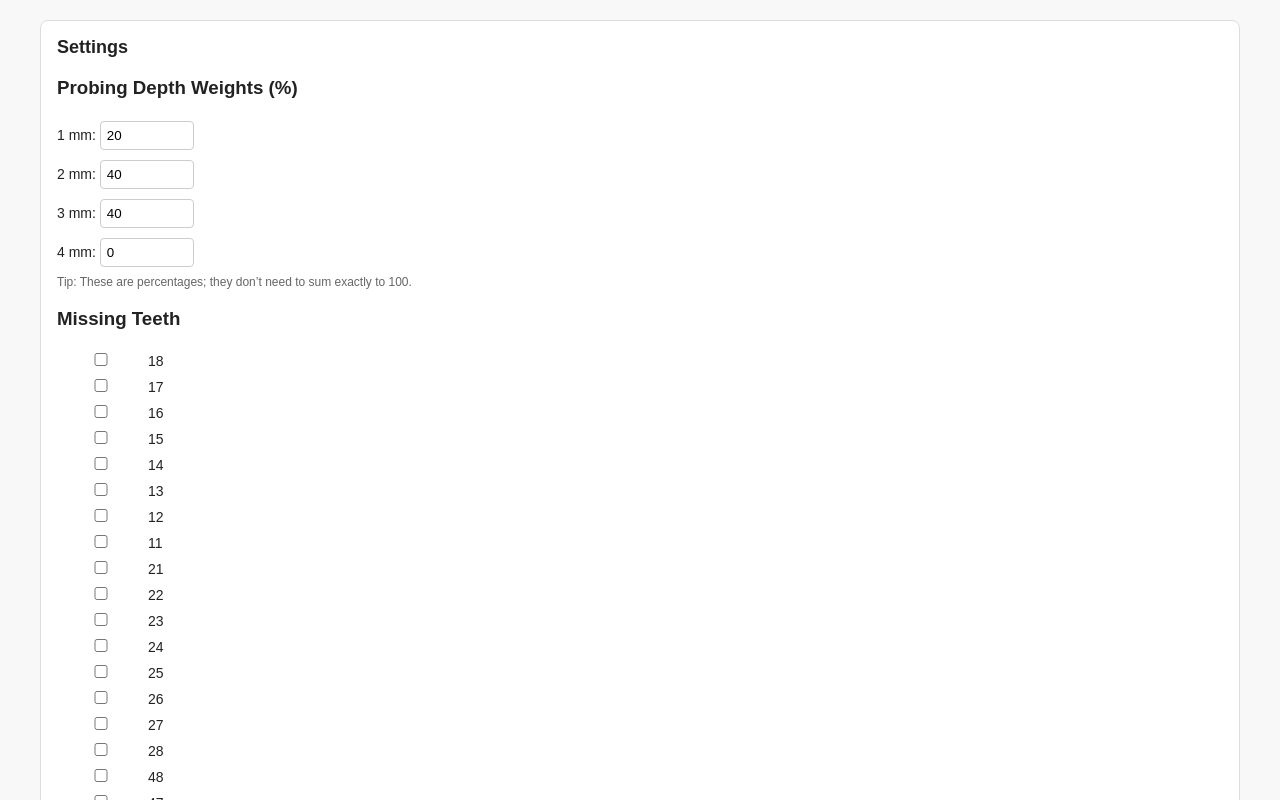
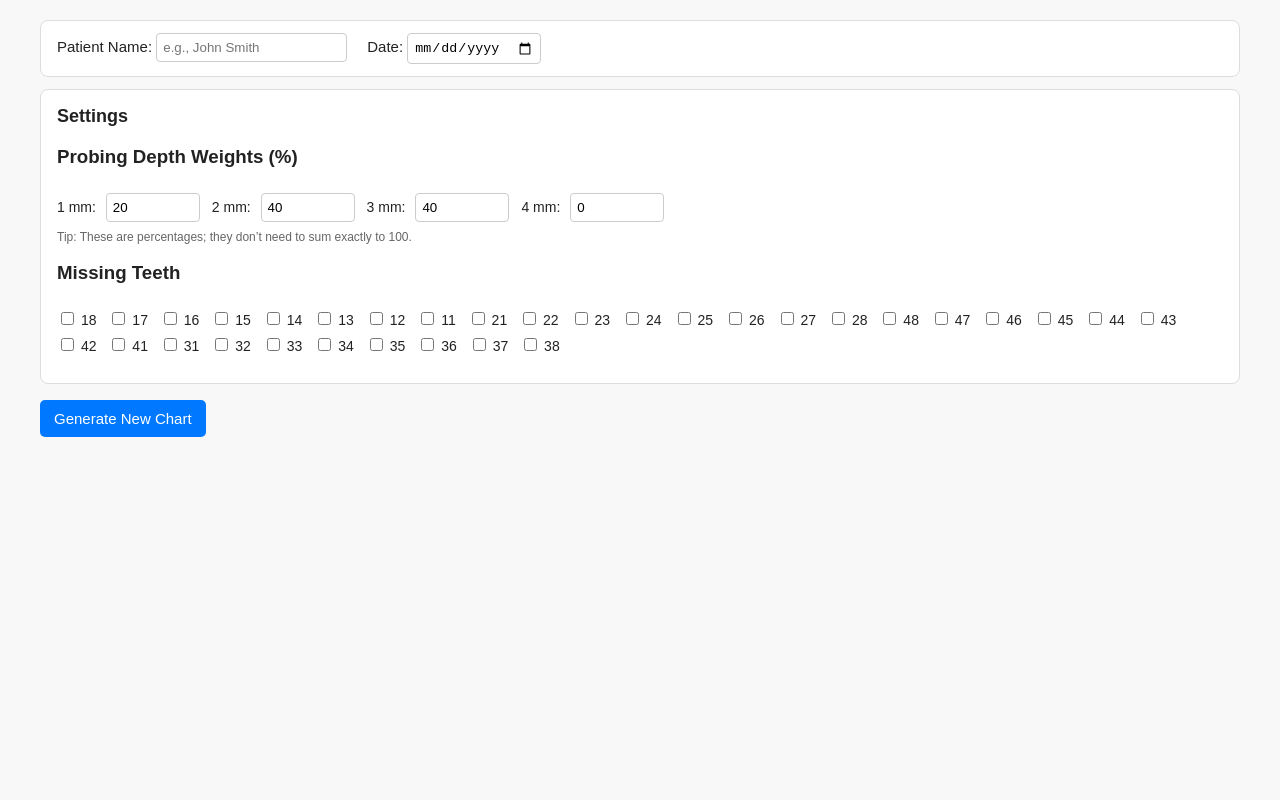
Before and after one commit to cbctrush/perio-chart-web, a React (Create React App) app: page / in a window 1280 px wide. Shown: the top 800 px of the page. Built offline with nearby package versions, Linux system fonts and the light colour scheme.

Commit message:
Add patient name/date, print header; finalize chart + print mode

```diff
--- a/src/App.js
+++ b/src/App.js
@@ -4,6 +4,7 @@ import ArchTable from "./components/ArchTable";
 import "./styles.css";
 
 export default function App() {
+  // probability weights in PERCENT (1–4)
   const [probabilities, setProbabilities] = useState({
     1: 20,
     2: 40,
@@ -11,84 +12,121 @@ export default function App() {
     4: 0,
   });
 
+  // store missing teeth as STRINGS for consistent comparison
   const [missingTeeth, setMissingTeeth] = useState([]);
+
+  // chart object: { [FDI]: [MB, B, DB, ML, L, DL] | ["-","-","-","-","-","-"] }
   const [chart, setChart] = useState({});
   const [printMode, setPrintMode] = useState(false);
 
+  // patient info (shown in print header)
+  const [patientName, setPatientName] = useState("");
+  const [examDate, setExamDate] = useState("");
+
   // FDI numbering layout (maxillary then mandibular)
   const teeth = [
-    // Maxilla (right → left)
+    // Maxilla (UR → UL)
     18,17,16,15,14,13,12,11,21,22,23,24,25,26,27,28,
-    // Mandible (left → right)
+    // Mandible (LL → LR)
     48,47,46,45,44,43,42,41,31,32,33,34,35,36,37,38,
   ];
 
+  // pick a value 1–4 using probability percentages
   function weightedRandomValue() {
     const pool = [];
-    Object.entries(probabilities).forEach(([depth, weight]) => {
-      for (let i = 0; i < weight; i++) pool.push(Number(depth));
+    Object.entries(probabilities).forEach(([depth, pct]) => {
+      const count = Math.max(0, Number(pct) | 0); // rough weight
+      for (let i = 0; i < count; i++) pool.push(Number(depth));
     });
+    // fallback if all 0: default to 2
+    if (pool.length === 0) return 2;
     return pool[Math.floor(Math.random() * pool.length)];
   }
 
   function generateChart() {
     const newChart = {};
     teeth.forEach((tooth) => {
-      if (missingTeeth.includes(String(tooth))) {
+      const tStr = String(tooth);
+      if (missingTeeth.includes(tStr)) {
         newChart[tooth] = ["-", "-", "-", "-", "-", "-"];
       } else {
-        newChart[tooth] = [
-          weightedRandomValue(),
-          weightedRandomValue(),
-          weightedRandomValue(),
-          weightedRandomValue(),
-          weightedRandomValue(),
-          weightedRandomValue(),
-        ];
+        newChart[tooth] = Array.from({ length: 6 }, () => weightedRandomValue());
       }
     });
     setChart(newChart);
   }
 
   const updateDepth = (tooth, index, value) => {
-    setChart(prev => ({
-      ...prev,
-      [tooth]: prev[tooth].map((v, i) => (i === index ? value : v)),
-    }));
+    // sanitize to number 1–9; allow "-" rows for missing
+    const v = Number(value);
+    setChart((prev) => {
+      const row = prev[tooth] || Array(6).fill("");
+      const nextRow = row.map((x, i) => (i === index ? (Number.isFinite(v) ? v : x) : x));
+      return { ...prev, [tooth]: nextRow };
+    });
   };
 
   return (
     <div className={printMode ? "print-mode" : "app"}>
+      {/* Controls / Prompts (hidden during print) */}
+      {!printMode && (
+        <>
+          <div className="patient-info">
+            <label>
+              Patient Name:&nbsp;
+              <input
+                type="text"
+                value={patientName}
+                onChange={(e) => setPatientName(e.target.value)}
+                placeholder="e.g., John Smith"
+              />
+            </label>
+            <label>
+              Date:&nbsp;
+              <input
+                type="date"
+                value={examDate}
+                onChange={(e) => setExamDate(e.target.value)}
+              />
+            </label>
+          </div>
 
-      {/* Hide controls when printing */}
-      {!printMode && (
           <SettingsPanel
             probabilities={probabilities}
             setProbabilities={setProbabilities}
             missingTeeth={missingTeeth}
             setMissingTeeth={setMissingTeeth}
           />
-      )}
 
-      {!printMode && (
+          <div className="button-row">
             <button className="generate-btn" onClick={generateChart}>
               Generate New Chart
             </button>
-      )}
-
             {Object.keys(chart).length > 0 && (
               <button
                 className="print-btn"
                 onClick={() => {
                   setPrintMode(true);
                   setTimeout(() => window.print(), 100);
-            setTimeout(() => setPrintMode(false), 500);
+                  setTimeout(() => setPrintMode(false), 600);
                 }}
               >
                 Print Chart
               </button>
             )}
+          </div>
+        </>
+      )}
 
+      {/* Header for printed chart */}
+      {Object.keys(chart).length > 0 && (
+        <div className="chart-header">
+          <p><strong>Patient:</strong> {patientName || "________________"}</p>
+          <p><strong>Date:</strong> {examDate || "________________"}</p>
+        </div>
+      )}
+
+      {/* Chart */}
       <ArchTable
         chart={chart}
         teeth={teeth}
--- a/src/styles.css
+++ b/src/styles.css
@@ -1,3 +1,4 @@
+/* --- Base Layout --- */
 body {
   font-family: Arial, sans-serif;
   background: #f8f8f8;
@@ -8,11 +9,33 @@ body {
 
 .app {
   max-width: 1200px;
-  margin: auto;
+  margin: 0 auto;
 }
 
+/* --- Patient Info Inputs --- */
+.patient-info {
+  background: #fff;
+  border: 1px solid #ddd;
+  border-radius: 8px;
+  padding: 12px 16px;
+  margin-bottom: 12px;
+}
+
+.patient-info label {
+  margin-right: 20px;
+  font-size: 15px;
+}
+
+.patient-info input[type="text"],
+.patient-info input[type="date"] {
+  padding: 6px;
+  border: 1px solid #ccc;
+  border-radius: 4px;
+}
+
+/* --- Settings Panel (from your component) --- */
 .settings-panel {
-  background: white;
+  background: #fff;
   padding: 16px;
   border-radius: 8px;
   margin-bottom: 16px;
@@ -30,17 +53,22 @@ body {
 }
 
 .settings-section label {
-  display: block;
-  margin-top: 6px;
+  display: inline-block;
+  margin: 6px 12px 0 0;
   font-size: 14px;
 }
 
-.settings-section input {
-  margin-top: 4px;
+.settings-section input[type="number"] {
+  margin-left: 6px;
   padding: 6px;
   width: 80px;
   border: 1px solid #ccc;
   border-radius: 4px;
+}
+
+/* --- Buttons --- */
+.button-row {
+  margin-bottom: 14px;
 }
 
 .generate-btn,
@@ -49,7 +77,7 @@ body {
   margin-right: 10px;
   border: none;
   background: #0078ff;
-  color: white;
+  color: #fff;
   cursor: pointer;
   border-radius: 5px;
   font-size: 15px;
@@ -60,17 +88,28 @@ body {
   background: #0064d1;
 }
 
-/* ---- Chart Table ---- */
+/* --- Chart --- */
+.chart-header {
+  margin: 10px 0 6px 0;
+  font-size: 15px;
+}
+
+.chart-header p {
+  margin: 2px 0;
+}
+
+.chart-table-container {
+  overflow-x: auto;
+}
 
 .chart-table {
   width: 100%;
   border-collapse: collapse;
-  margin-top: 20px;
-  background: white;
+  background: #fff;
 }
 
-.chart-table td,
-.chart-table th {
+.chart-table th,
+.chart-table td {
   border: 1px solid #555;
   padding: 6px;
   text-align: center;
@@ -82,9 +121,8 @@ body {
   font-weight: bold;
 }
 
-/* Editable probing depth cell */
+/* Editable depth input */
 .depth-cell {
-  cursor: pointer;
   background: #fff;
   transition: background 0.2s;
 }
@@ -94,22 +132,23 @@ body {
 }
 
 .depth-input {
-  width: 32px;
+  width: 36px;
+  text-align: center;
   border: 1px solid #0078ff;
   border-radius: 3px;
-  text-align: center;
 }
 
-/* -= Missing Tooth Cell =- */
+/* Missing tooth styling */
 .missing {
-  background: #dddddd;
+  background: #dddddd !important;
   font-style: italic;
   color: #666;
 }
 
-/* ---- Printing ---- */
-
+/* --- Print Mode --- */
 .print-mode .settings-panel,
+.print-mode .patient-info,
+.print-mode .button-row,
 .print-mode .generate-btn,
 .print-mode .print-btn {
   display: none !important;
@@ -117,7 +156,7 @@ body {
 
 @media print {
   body {
-    background: white;
+    background: #fff;
     -webkit-print-color-adjust: exact;
     print-color-adjust: exact;
   }
@@ -127,6 +166,19 @@ body {
   }
 
   .depth-cell:hover {
-    background: white !important;
+    background: #fff !important;
+  }
+
+  /* Hide browser headers/footers in many browsers */
+  @page {
+    size: auto;
+    margin: 1cm;
+    /* Some engines support margin boxes: */
+    @top-left { content: none; }
+    @top-center { content: none; }
+    @top-right { content: none; }
+    @bottom-left { content: none; }
+    @bottom-center { content: none; }
+    @bottom-right { content: none; }
   }
 }
```
Lines whose indentation alone changed are shown as unchanged.
